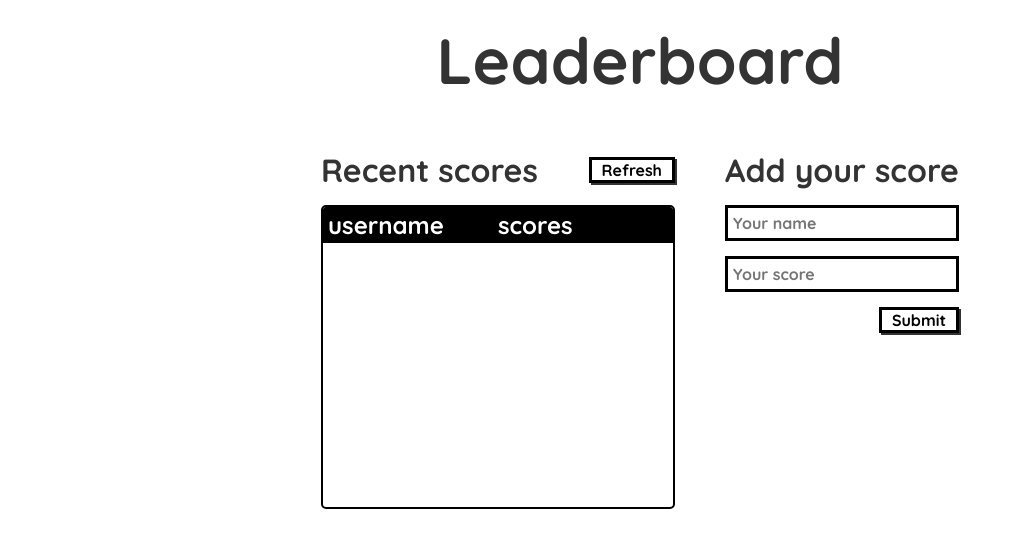
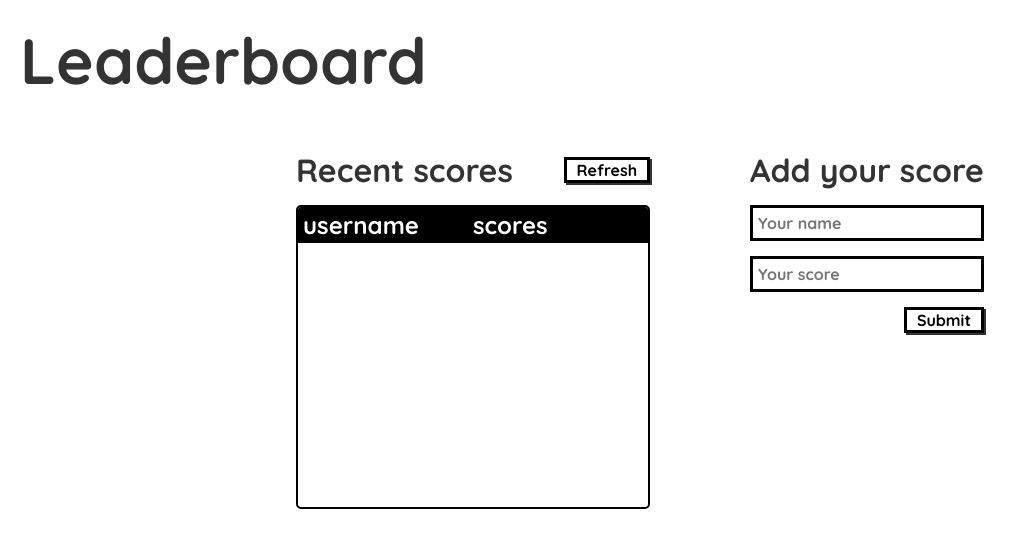
Before and after one commit to whiteWolfx99/Leaderboard, a website with bundled scripts: page src/index.html in a window 1280 px wide. Shown: the whole page, without its empty margins (0-1025 px from the left). Built offline with nearby package versions, Linux system fonts and the light colour scheme; no server answers.

Commit message:
fixing requirement

```diff
--- a/src/index.html
+++ b/src/index.html
@@ -47,7 +47,6 @@
               maxlength="3"
               type="text"
               class="score"
-              required
               oninput="this.value = this.value.replace(/[^0-9.]/g, '').replace(/(\..*)\./g, '$1');"
               placeholder="Your score"
             />
--- a/src/style.css
+++ b/src/style.css
@@ -10,7 +10,7 @@
 header {
   padding: 20px;
   display: flex;
-  justify-content: center;
+  justify-content: flex-start;
 }
 
 header h1 {
@@ -27,8 +27,9 @@ section {
 
 .row {
   display: flex;
-  justify-content: space-between;
-  width: 55%;
+  justify-content: center;
+  width: 75%;
+  gap: 100px;
 }
 
 .recentscore {
```
Also changed, not shown: README.md, dist/index.html, dist/main.js.
